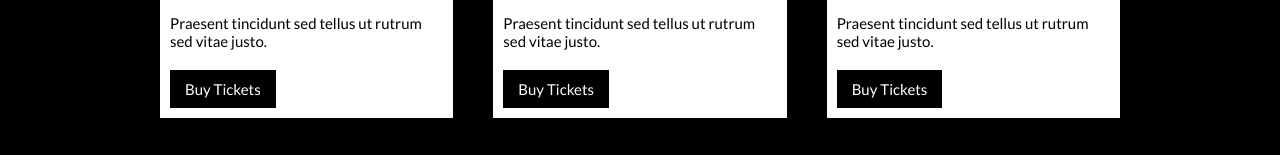
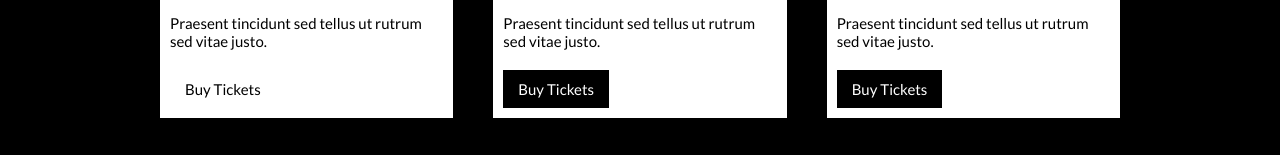
Before and after one commit to eminaltan/band-template, a React (Create React App) app in the folder band-template/: page / in a window 1280 px wide. In both pictures the pointer is over the button 222 px from the left and 2227 px from the top of the page. Shown: the part 2139-2294 px from the top of the page. Built offline with nearby package versions, Linux system fonts and the light colour scheme.

Commit message:
For button :hover class added

```diff
--- a/band-template/src/components/_main.scss
+++ b/band-template/src/components/_main.scss
@@ -134,6 +134,10 @@
             border: none;
             background-color: #000;
             color: #fff;
+            &:hover {
+              background-color: #fff;
+              color: #000;
+            }
           }
         }
       }
```
